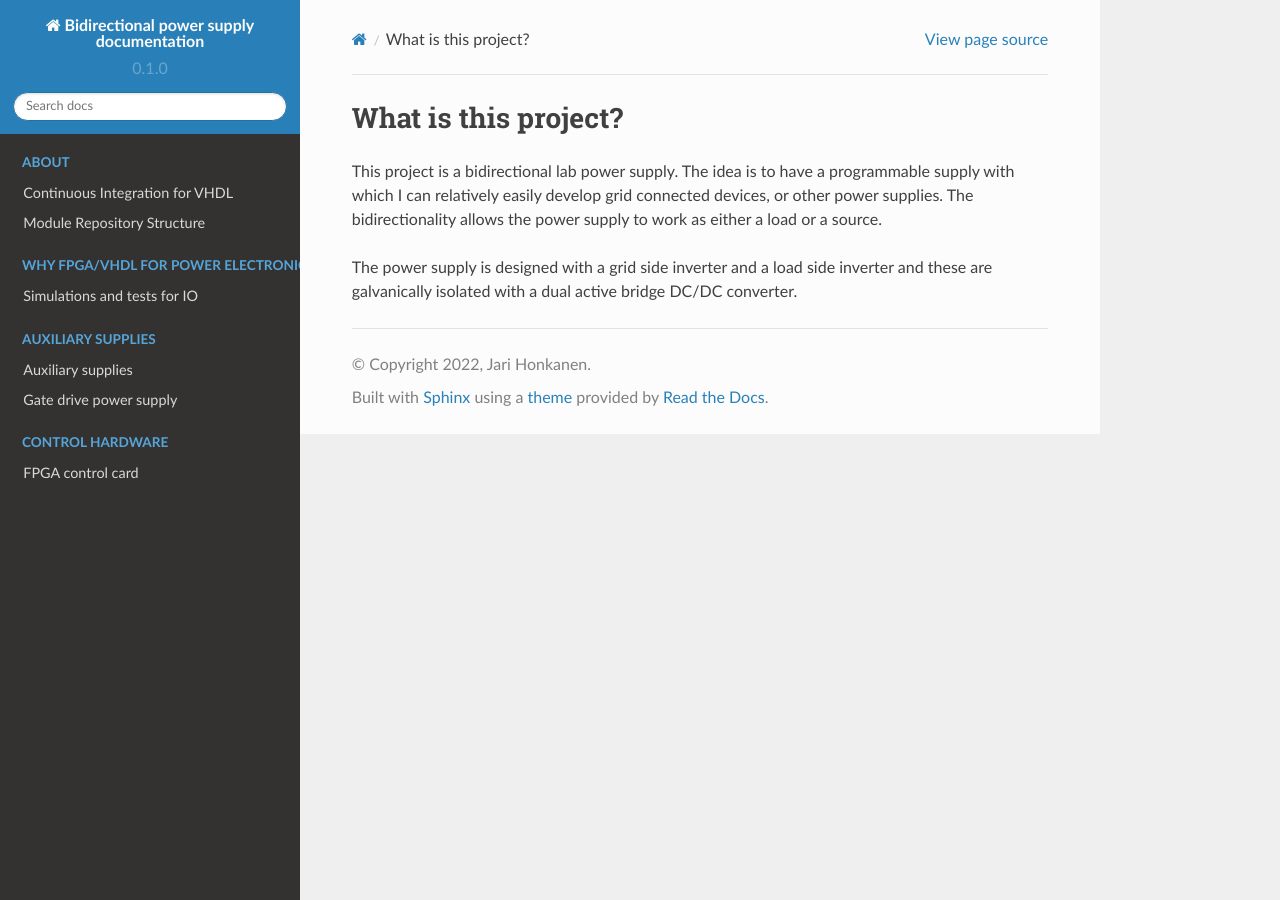
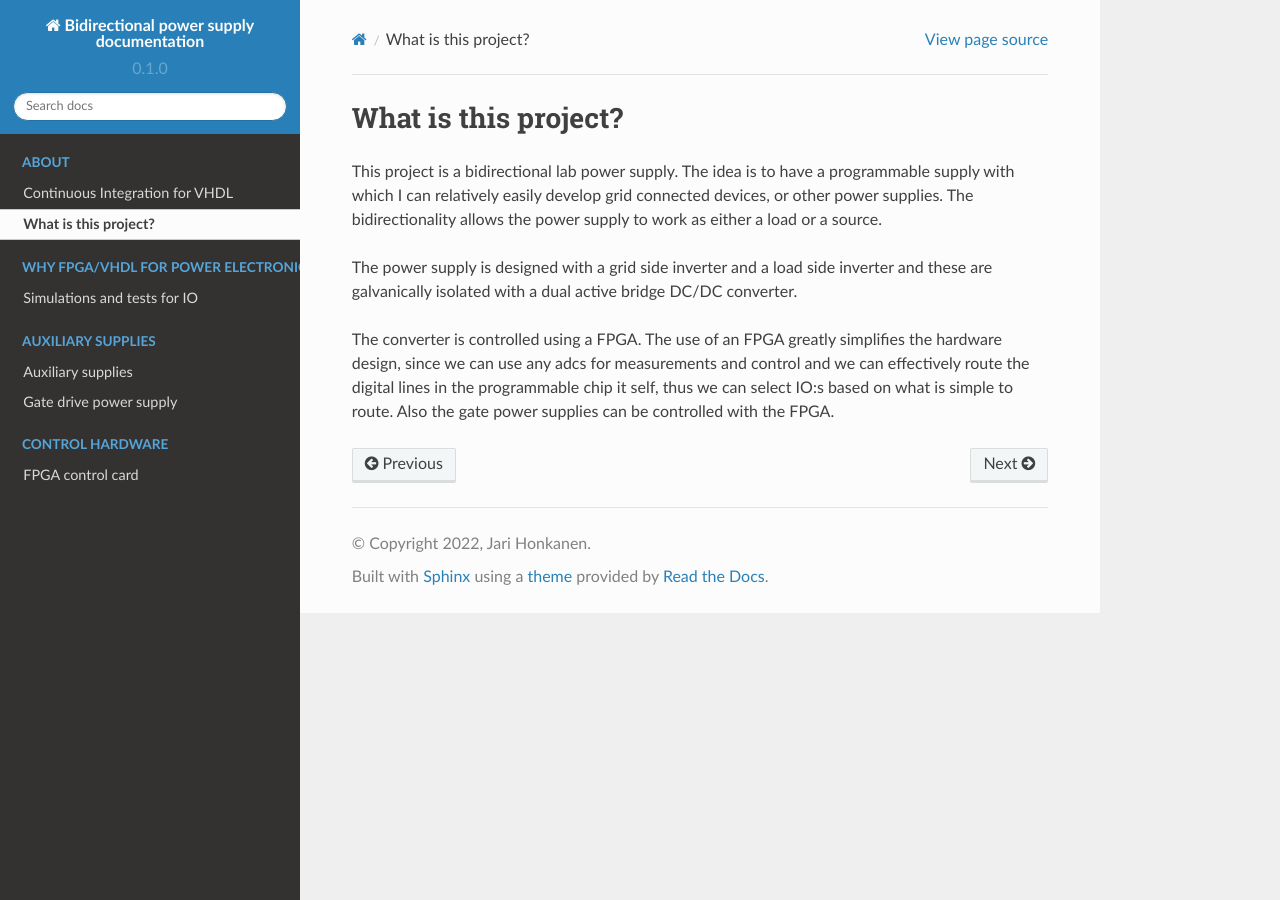
Before and after one commit to johonkanen/ac_inout_power_supply_docs, a Sphinx documentation site: the page built from docs/source/about/what_is_this_project.rst, in a window 1280 px wide. Built offline with Sphinx 7.4.7 and the Read the Docs theme 2.0.0, drawn with Linux system fonts in a browser that asks for light colours.

Commit message:
update about

```diff
--- a/docs/source/about/continuous_integration.rst
+++ b/docs/source/about/continuous_integration.rst
@@ -1,5 +1,5 @@
 Continuous Integration for VHDL
-======================
+===============================
 
 The project is developed using the idea of continuous integration. This means that the code is continuously build with the target device and developed in small increments. The main branch is kept in functioning shape at all times and the code is run against tests.
 
--- a/docs/source/about/what_is_this_project.rst
+++ b/docs/source/about/what_is_this_project.rst
@@ -1,6 +1,8 @@
 What is this project?
-====================
+=====================
 
 This project is a bidirectional lab power supply. The idea is to have a programmable supply with which I can relatively easily develop grid connected devices, or other power supplies. The bidirectionality allows the power supply to work as either a load or a source.
 
 The power supply is designed with a grid side inverter and a load side inverter and these are galvanically isolated with a dual active bridge DC/DC converter.
+
+The converter is controlled using a FPGA. The use of an FPGA greatly simplifies the hardware design, since we can use any adcs for measurements and control and we can effectively route the digital lines in the programmable chip it self, thus we can select IO:s based on what is simple to route. Also the gate power supplies can be controlled with the FPGA.
--- a/docs/source/index.rst
+++ b/docs/source/index.rst
@@ -27,7 +27,7 @@ The pcbs are designed using Proteus Professional, which has a fully featured dem
     :hidden:
 
     about/continuous_integration.rst
-    about/module_repository_structure.rst
+    about/what_is_this_project.rst
 
 .. toctree::
     :caption: Why FPGA/VHDL for power electronics
```
